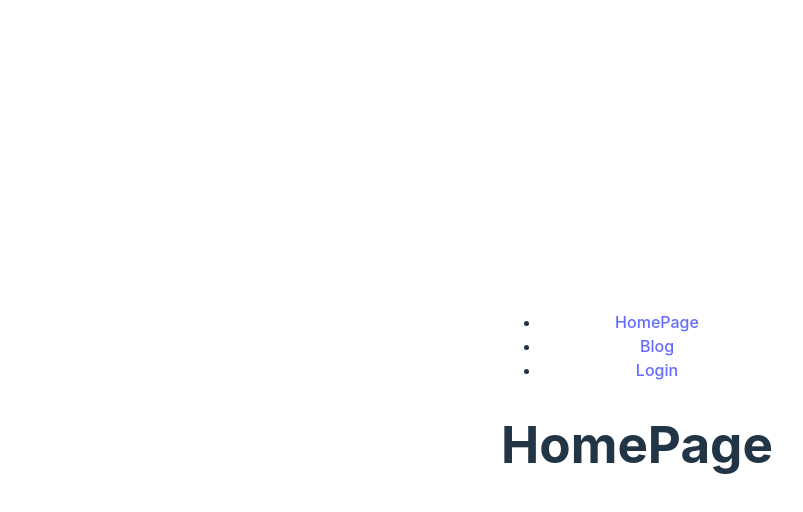
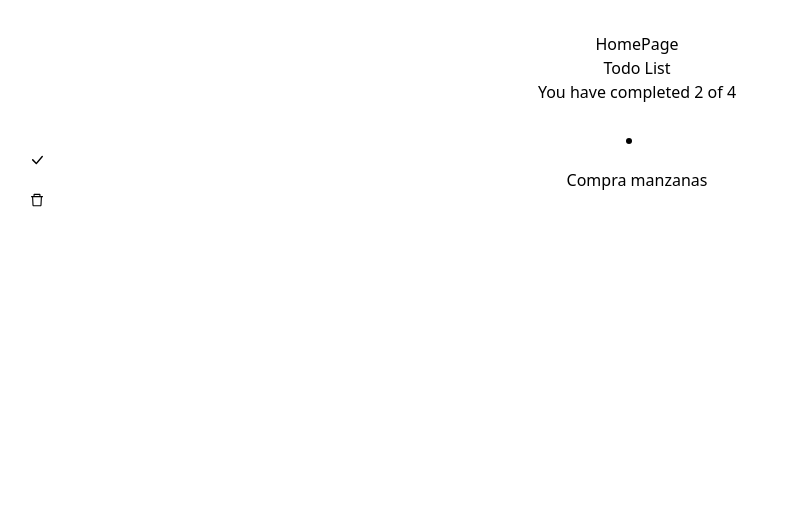
Before and after one commit to Davidalbort/react-router, a React (Vite) app: page / in a window 1280 px wide. Shown: the top 512 px of the page, without its empty margins (3-806 px from the left). Built offline with nearby package versions, Linux system fonts and the light colour scheme.

Commit message:
Feature(App): Add components for All app

```diff
--- a/src/App.tsx
+++ b/src/App.tsx
@@ -19,7 +19,6 @@ function App() {
     <>
       <HashRouter>
         <AuthProvider>
-          <Menu />
           <Routes>
             <Route path='/' element={<HomePage />} />
             <Route path='/blog' element={<BlogPage />} />
--- a/src/Pages/HomePage/index.tsx
+++ b/src/Pages/HomePage/index.tsx
@@ -1,3 +1,6 @@
+import { AllCounter } from "../../components/AllCounter";
+import { AllItems } from "../../components/AllItems";
+import { AllSearch } from "../../components/AllSearch";
 
 
 
@@ -6,9 +9,12 @@ const HomePage = () => {
   return(
     <>
       <h1>HomePage</h1>
-
-
-
+      <AllCounter
+        totalAll={4}
+        completedAll={2}
+      />
+      <AllSearch />
+      <AllItems />
     </>
   )
 }
--- /dev/null
+++ b/src/components/AllCounter/index.tsx
@@ -0,0 +1,15 @@
+interface PropsTodoCounter {
+  totalAll : number
+  completedAll: number
+}
+
+const AllCounter = ({totalAll,completedAll}:PropsTodoCounter) => {
+  return(
+    <header>
+      <h1>Todo List</h1>
+      <p>You have completed {completedAll} of {totalAll} </p>
+    </header>
+  )
+}
+
+export { AllCounter }
--- /dev/null
+++ b/src/components/AllItems/index.tsx
@@ -0,0 +1,13 @@
+import { Item } from "../Items"
+
+const AllItems = () => {
+  return(
+    <main>
+      <Item
+        allText="Compra manzanas"
+        completed={false}
+      />
+    </main>
+  )
+}
+export { AllItems }
--- /dev/null
+++ b/src/components/AllSearch/index.tsx
@@ -0,0 +1,21 @@
+import { useState } from "react"
+
+interface StateAllSearch {
+  inputValue: string
+}
+
+const AllSearch = () => {
+  const [valueSearch,SetSearch]=useState<StateAllSearch['inputValue']>('')
+  const handleChange = (event: React.ChangeEvent<HTMLInputElement>) => {
+    const value = event.target.value
+    SetSearch(value)
+  }
+  console.log(valueSearch)
+  return(
+    <form action="">
+      <input type="search" value={valueSearch} onChange={handleChange}/>
+    </form>
+  )
+}
+
+export { AllSearch }
--- /dev/null
+++ b/src/components/Items/index.tsx
@@ -0,0 +1,28 @@
+import { BsCheckLg } from 'react-icons/bs'
+import {AiOutlineDelete} from "react-icons/ai"
+
+interface PropsItem {
+  allText: string
+  completed: boolean
+}
+
+const Item = ({allText,completed}:PropsItem) => {
+  return(
+    <li className="flex justify-between items-center px-2 w-auto h-6 bg-slate-500">
+      <BsCheckLg
+        className={completed ? "text-lime-300 cursor-pointer":"text-black cursor-pointer"}
+      />
+      <p className={completed ? "line-through" : ""}>
+        {allText}
+      </p>
+     <AiOutlineDelete
+      className={ "text-red-600 cursor-pointer"}
+     />
+
+
+    </li>
+
+  )
+}
+
+export { Item }
--- a/src/index.css
+++ b/src/index.css
@@ -1,53 +1,9 @@
-:root {
-  font-family: Inter, Avenir, Helvetica, Arial, sans-serif;
-  font-size: 16px;
-  line-height: 24px;
-  font-weight: 400;
+@tailwind base;
+@tailwind components;
+@tailwind utilities;
 
-  color-scheme: light dark;
-  color: rgba(255, 255, 255, 0.87);
-  background-color: #242424;
-
-  font-synthesis: none;
-  text-rendering: optimizeLegibility;
-  -webkit-font-smoothing: antialiased;
-  -moz-osx-font-smoothing: grayscale;
-  -webkit-text-size-adjust: 100%;
+*{
+  margin: 0;
+  padding: 0;
+  box-sizing: border-box;
 }
-
-a {
-  font-weight: 500;
-  color: #646cff;
-  text-decoration: inherit;
-}
-a:hover {
-  color: #535bf2;
-}
-
-body {
-  margin: 0;
-  display: flex;
-  place-items: center;
-  min-width: 320px;
-  min-height: 100vh;
-}
-
-h1 {
-  font-size: 3.2em;
-  line-height: 1.1;
-}
-
-
-
-@media (prefers-color-scheme: light) {
-  :root {
-    color: #213547;
-    background-color: #ffffff;
-  }
-  a:hover {
-    color: #747bff;
-  }
-  button {
-    background-color: #f9f9f9;
-  }
-}
```
Also changed, not shown: src/assets/svg/cancel-svgrepo-com.svg (added), src/assets/svg/check-svgrepo-com.svg (added).
